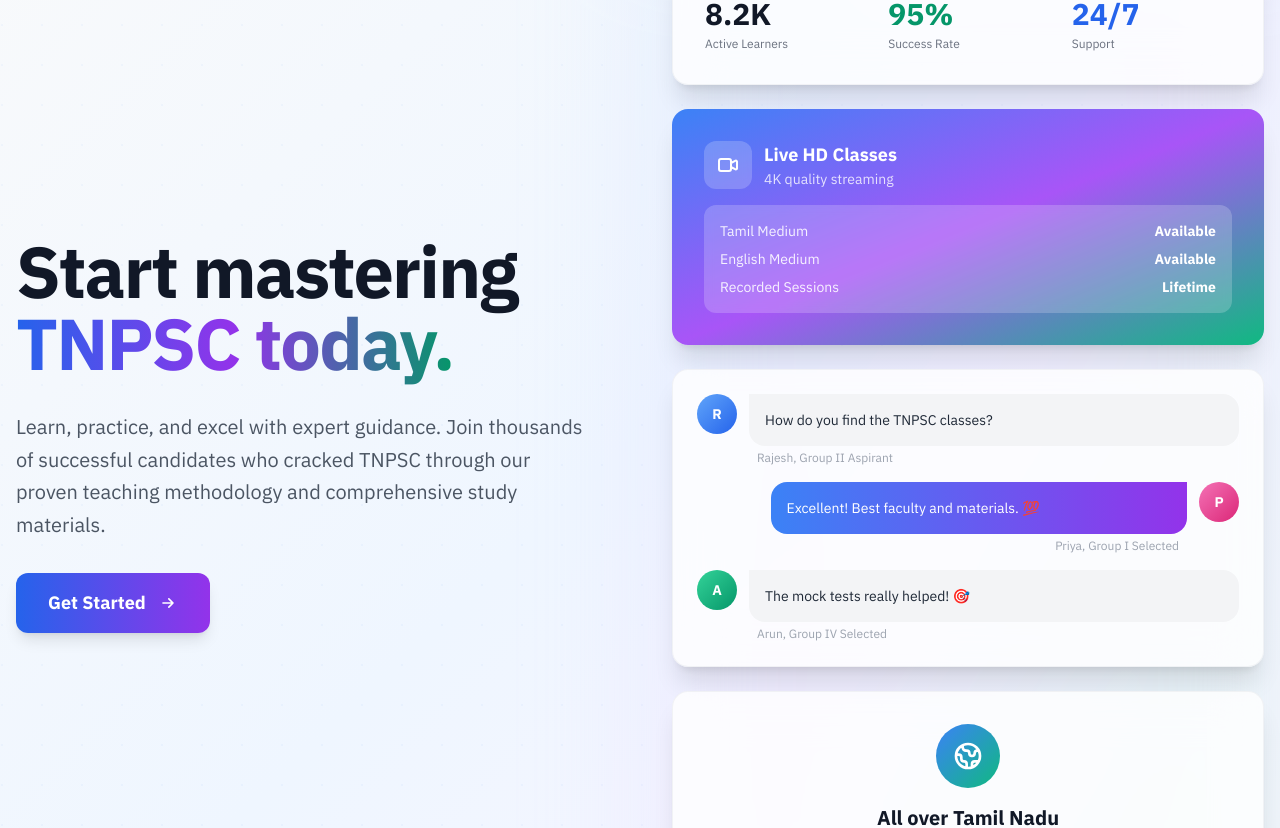
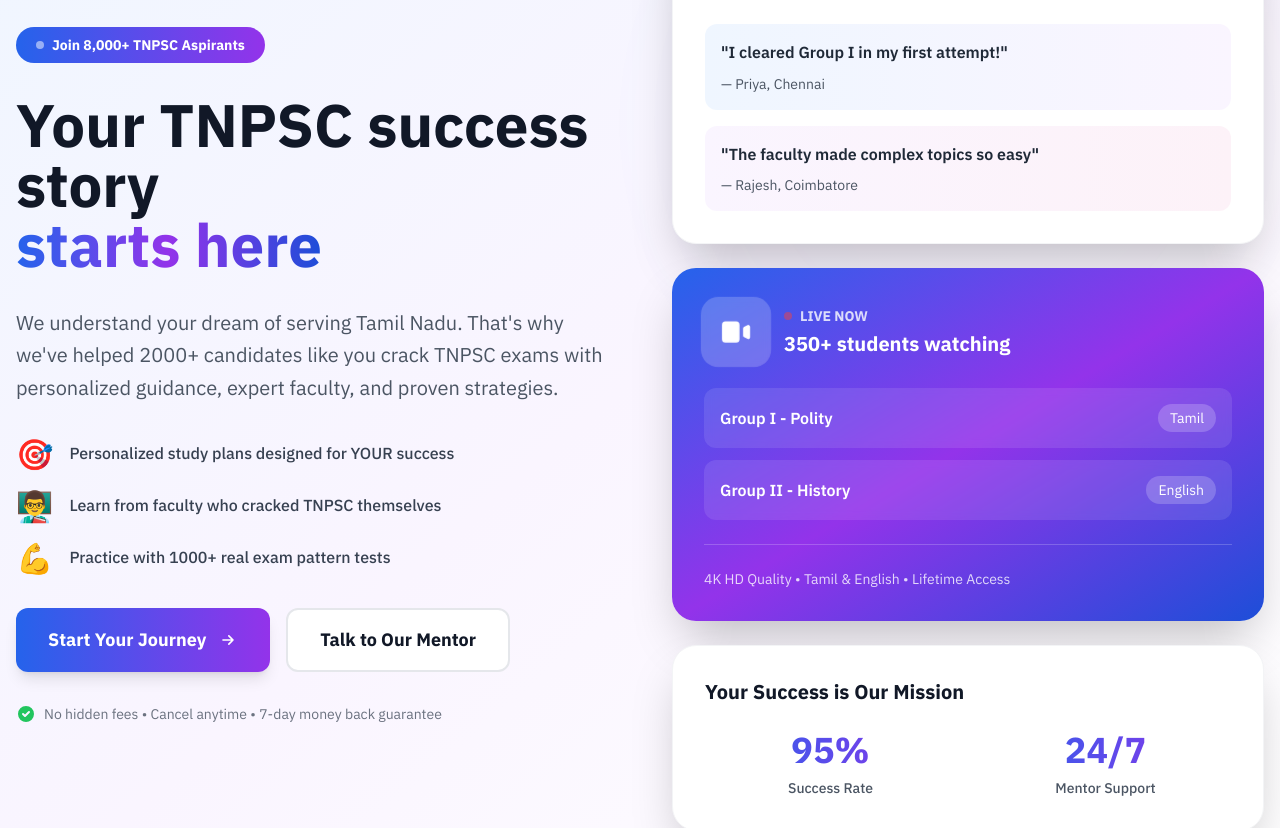
Before and after one commit to Dharshaneshwaran/Bloomes-IAS-Academy, a Next.js app: page / in a window 1280 px wide. Shown: the part 7916-8744 px from the top of the page. Built offline with nearby package versions, Linux system fonts and the light colour scheme; a web font is replaced by a local one.

Commit message:
Redesign OnlineClasses with personal touch: Your TNPSC success story starts here with benefits, real stories, live classes, and dual CTAs

```diff
--- a/src/components/modules/OnlineClasses.tsx
+++ b/src/components/modules/OnlineClasses.tsx
@@ -1,187 +1,260 @@
 'use client';
 
 import React from 'react';
+import { motion } from 'framer-motion';
 
 export default function OnlineClasses() {
   return (
-    <section className="py-24 bg-gradient-to-br from-gray-50 via-blue-50 to-purple-50 relative overflow-hidden">
-      {/* Subtle background pattern */}
-      <div className="absolute inset-0 opacity-30">
-        <div className="absolute inset-0" style={{
-          backgroundImage: 'radial-gradient(circle at 2px 2px, rgba(59, 130, 246, 0.15) 1px, transparent 0)',
-          backgroundSize: '40px 40px'
-        }}></div>
-      </div>
+    <section className="py-24 bg-gradient-to-br from-blue-50 via-purple-50 to-white relative overflow-hidden">
+      {/* Animated Background */}
+      <motion.div
+        animate={{
+          scale: [1, 1.2, 1],
+          opacity: [0.1, 0.15, 0.1]
+        }}
+        transition={{
+          duration: 8,
+          repeat: Infinity,
+          ease: "easeInOut"
+        }}
+        className="absolute top-0 right-0 w-[600px] h-[600px] bg-gradient-to-br from-blue-300/20 to-purple-300/20 rounded-full blur-3xl"
+      ></motion.div>
 
       <div className="container mx-auto px-4 relative z-10">
         <div className="max-w-7xl mx-auto">
           <div className="grid grid-cols-1 lg:grid-cols-2 gap-16 items-center">
 
-            {/* LEFT SECTION - Text & CTA */}
-            <div className="space-y-8">
-              {/* Main Heading */}
-              <h2 className="text-5xl md:text-6xl lg:text-7xl font-black text-gray-900 leading-tight tracking-tight">
-                Start mastering
+            {/* LEFT SECTION - Personal Message */}
+            <motion.div
+              initial={{ opacity: 0, x: -50 }}
+              whileInView={{ opacity: 1, x: 0 }}
+              viewport={{ once: true }}
+              transition={{ duration: 0.8 }}
+              className="space-y-8"
+            >
+              {/* Personal Badge */}
+              <motion.div
+                initial={{ opacity: 0, scale: 0.8 }}
+                whileInView={{ opacity: 1, scale: 1 }}
+                viewport={{ once: true }}
+                transition={{ duration: 0.6 }}
+                className="inline-flex items-center gap-2 bg-gradient-to-r from-blue-600 to-purple-600 text-white px-5 py-2 rounded-full text-sm font-bold"
+              >
+                <span className="w-2 h-2 bg-white rounded-full animate-pulse"></span>
+                Join 8,000+ TNPSC Aspirants
+              </motion.div>
+
+              {/* Main Heading - More Personal */}
+              <motion.h2
+                initial={{ opacity: 0, y: 20 }}
+                whileInView={{ opacity: 1, y: 0 }}
+                viewport={{ once: true }}
+                transition={{ duration: 0.6, delay: 0.2 }}
+                className="text-5xl md:text-6xl font-black text-gray-900 leading-tight"
+              >
+                Your TNPSC success story
                 <br />
-                <span className="bg-gradient-to-r from-blue-600 via-purple-600 to-emerald-600 bg-clip-text text-transparent">
-                  TNPSC today.
+                <span className="bg-gradient-to-r from-blue-600 via-purple-600 to-blue-700 bg-clip-text text-transparent">
+                  starts here
                 </span>
-              </h2>
+              </motion.h2>
 
-              {/* Description */}
-              <p className="text-xl text-gray-600 leading-relaxed max-w-xl">
-                Learn, practice, and excel with expert guidance. Join thousands of successful candidates who cracked TNPSC through our proven teaching methodology and comprehensive study materials.
-              </p>
+              {/* Personal Description */}
+              <motion.p
+                initial={{ opacity: 0, y: 20 }}
+                whileInView={{ opacity: 1, y: 0 }}
+                viewport={{ once: true }}
+                transition={{ duration: 0.6, delay: 0.3 }}
+                className="text-xl text-gray-600 leading-relaxed"
+              >
+                We understand your dream of serving Tamil Nadu. That's why we've helped 2000+ candidates like you crack TNPSC exams with personalized guidance, expert faculty, and proven strategies.
+              </motion.p>
 
-              {/* CTA Button */}
-              <div>
-                <button className="group bg-gradient-to-r from-blue-600 to-purple-600 hover:from-blue-700 hover:to-purple-700 text-white font-bold px-8 py-4 rounded-xl text-lg flex items-center gap-3 transition-all duration-200 shadow-lg hover:shadow-xl hover:scale-105">
-                  <span>Get Started</span>
-                  <svg
-                    className="w-5 h-5 group-hover:translate-x-1 transition-transform"
-                    fill="none"
-                    viewBox="0 0 24 24"
-                    stroke="currentColor"
+              {/* Benefits List */}
+              <motion.div
+                initial={{ opacity: 0, y: 20 }}
+                whileInView={{ opacity: 1, y: 0 }}
+                viewport={{ once: true }}
+                transition={{ duration: 0.6, delay: 0.4 }}
+                className="space-y-4"
+              >
+                {[
+                  { icon: '🎯', text: 'Personalized study plans designed for YOUR success' },
+                  { icon: '👨‍🏫', text: 'Learn from faculty who cracked TNPSC themselves' },
+                  { icon: '💪', text: 'Practice with 1000+ real exam pattern tests' }
+                ].map((item, i) => (
+                  <motion.div
+                    key={i}
+                    initial={{ opacity: 0, x: -20 }}
+                    whileInView={{ opacity: 1, x: 0 }}
+                    viewport={{ once: true }}
+                    transition={{ duration: 0.5, delay: 0.5 + i * 0.1 }}
+                    className="flex items-center gap-4"
                   >
+                    <div className="text-3xl">{item.icon}</div>
+                    <p className="text-gray-700 font-medium">{item.text}</p>
+                  </motion.div>
+                ))}
+              </motion.div>
+
+              {/* CTA Buttons */}
+              <motion.div
+                initial={{ opacity: 0, y: 20 }}
+                whileInView={{ opacity: 1, y: 0 }}
+                viewport={{ once: true }}
+                transition={{ duration: 0.6, delay: 0.8 }}
+                className="flex flex-wrap gap-4"
+              >
+                <motion.button
+                  whileHover={{ scale: 1.05, boxShadow: "0 20px 40px rgba(59, 130, 246, 0.3)" }}
+                  whileTap={{ scale: 0.95 }}
+                  className="bg-gradient-to-r from-blue-600 to-purple-600 text-white font-bold px-8 py-4 rounded-xl text-lg flex items-center gap-3 shadow-lg"
+                >
+                  <span>Start Your Journey</span>
+                  <svg className="w-5 h-5" fill="none" viewBox="0 0 24 24" stroke="currentColor">
                     <path strokeLinecap="round" strokeLinejoin="round" strokeWidth={2} d="M13 7l5 5m0 0l-5 5m5-5H6" />
                   </svg>
-                </button>
-              </div>
-            </div>
+                </motion.button>
+
+                <motion.button
+                  whileHover={{ scale: 1.05 }}
+                  whileTap={{ scale: 0.95 }}
+                  className="bg-white text-gray-900 font-bold px-8 py-4 rounded-xl text-lg border-2 border-gray-200 hover:border-blue-600 transition-colors"
+                >
+                  Talk to Our Mentor
+                </motion.button>
+              </motion.div>
+
+              {/* Trust Badge */}
+              <motion.div
+                initial={{ opacity: 0 }}
+                whileInView={{ opacity: 1 }}
+                viewport={{ once: true }}
+                transition={{ duration: 0.6, delay: 1 }}
+                className="flex items-center gap-2 text-sm text-gray-500"
+              >
+                <svg className="w-5 h-5 text-green-500" fill="currentColor" viewBox="0 0 20 20">
+                  <path fillRule="evenodd" d="M10 18a8 8 0 100-16 8 8 0 000 16zm3.707-9.293a1 1 0 00-1.414-1.414L9 10.586 7.707 9.293a1 1 0 00-1.414 1.414l2 2a1 1 0 001.414 0l4-4z" clipRule="evenodd" />
+                </svg>
+                <span>No hidden fees • Cancel anytime • 7-day money back guarantee</span>
+              </motion.div>
+            </motion.div>
 
             {/* RIGHT SECTION - Visual Cards */}
-            <div className="relative">
-              {/* Background decorative gradient */}
-              <div className="absolute -inset-4 bg-gradient-to-br from-blue-200/30 via-purple-200/30 to-emerald-200/30 rounded-3xl blur-3xl"></div>
+            <motion.div
+              initial={{ opacity: 0, x: 50 }}
+              whileInView={{ opacity: 1, x: 0 }}
+              viewport={{ once: true }}
+              transition={{ duration: 0.8 }}
+              className="relative"
+            >
+              <div className="space-y-6">
 
-              {/* Main Card Stack */}
-              <div className="relative space-y-6">
-
-                {/* Card 1 - Stats Overview */}
-                <div className="bg-white/80 backdrop-blur-xl border border-gray-200/50 rounded-2xl p-8 transform hover:scale-105 transition-all duration-300 shadow-xl">
-                  <div className="flex items-center justify-between mb-6">
-                    <span className="text-blue-600 font-bold text-sm tracking-wider">LIVE STATISTICS</span>
-                    <div className="flex items-center gap-2">
-                      <div className="w-2 h-2 bg-emerald-500 rounded-full animate-pulse"></div>
-                      <span className="text-gray-500 text-xs">Updated Now</span>
+                {/* Success Stories Card */}
+                <motion.div
+                  initial={{ opacity: 0, y: 30 }}
+                  whileInView={{ opacity: 1, y: 0 }}
+                  viewport={{ once: true }}
+                  transition={{ duration: 0.6, delay: 0.2 }}
+                  whileHover={{ scale: 1.03, y: -5 }}
+                  className="bg-white rounded-3xl p-8 shadow-2xl border border-gray-100"
+                >
+                  <div className="flex items-center gap-4 mb-6">
+                    <div className="flex -space-x-3">
+                      <div className="w-12 h-12 bg-gradient-to-br from-blue-500 to-blue-600 rounded-full border-4 border-white flex items-center justify-center text-white font-bold">R</div>
+                      <div className="w-12 h-12 bg-gradient-to-br from-purple-500 to-purple-600 rounded-full border-4 border-white flex items-center justify-center text-white font-bold">P</div>
+                      <div className="w-12 h-12 bg-gradient-to-br from-pink-500 to-pink-600 rounded-full border-4 border-white flex items-center justify-center text-white font-bold">A</div>
+                    </div>
+                    <div>
+                      <h4 className="text-gray-900 font-black text-lg">Real Success Stories</h4>
+                      <p className="text-gray-500 text-sm">From students like you</p>
                     </div>
                   </div>
 
-                  <div className="grid grid-cols-3 gap-6">
-                    <div>
-                      <div className="text-3xl font-black text-gray-900 mb-1">8.2K</div>
-                      <div className="text-gray-500 text-xs">Active Learners</div>
+                  <div className="space-y-4">
+                    <div className="bg-gradient-to-r from-blue-50 to-purple-50 rounded-xl p-4">
+                      <p className="text-gray-800 font-semibold mb-2">"I cleared Group I in my first attempt!"</p>
+                      <p className="text-gray-600 text-sm">— Priya, Chennai</p>
                     </div>
-                    <div>
-                      <div className="text-3xl font-black text-emerald-600 mb-1">95%</div>
-                      <div className="text-gray-500 text-xs">Success Rate</div>
-                    </div>
-                    <div>
-                      <div className="text-3xl font-black text-blue-600 mb-1">24/7</div>
-                      <div className="text-gray-500 text-xs">Support</div>
+                    <div className="bg-gradient-to-r from-purple-50 to-pink-50 rounded-xl p-4">
+                      <p className="text-gray-800 font-semibold mb-2">"The faculty made complex topics so easy"</p>
+                      <p className="text-gray-600 text-sm">— Rajesh, Coimbatore</p>
                     </div>
                   </div>
-                </div>
+                </motion.div>
 
-                {/* Card 2 - Feature Card with Soft Gradient */}
-                <div className="bg-gradient-to-br from-blue-500 via-purple-500 to-emerald-500 rounded-2xl p-8 transform hover:scale-105 transition-all duration-300 shadow-xl">
-                  <div className="space-y-4">
-                    <div className="flex items-center gap-3">
-                      <div className="w-12 h-12 bg-white/20 backdrop-blur-sm rounded-xl flex items-center justify-center">
-                        <svg className="w-6 h-6 text-white" fill="none" viewBox="0 0 24 24" stroke="currentColor">
-                          <path strokeLinecap="round" strokeLinejoin="round" strokeWidth={2} d="M15 10l4.553-2.276A1 1 0 0121 8.618v6.764a1 1 0 01-1.447.894L15 14M5 18h8a2 2 0 002-2V8a2 2 0 00-2-2H5a2 2 0 00-2 2v8a2 2 0 002 2z" />
-                        </svg>
+                {/* Live Classes Card */}
+                <motion.div
+                  initial={{ opacity: 0, y: 30 }}
+                  whileInView={{ opacity: 1, y: 0 }}
+                  viewport={{ once: true }}
+                  transition={{ duration: 0.6, delay: 0.3 }}
+                  whileHover={{ scale: 1.03, y: -5 }}
+                  className="bg-gradient-to-br from-blue-600 via-purple-600 to-blue-700 rounded-3xl p-8 shadow-2xl text-white"
+                >
+                  <div className="flex items-center gap-4 mb-6">
+                    <motion.div
+                      animate={{ scale: [1, 1.1, 1] }}
+                      transition={{ duration: 2, repeat: Infinity }}
+                      className="w-16 h-16 bg-white/20 backdrop-blur-sm rounded-2xl flex items-center justify-center"
+                    >
+                      <svg className="w-8 h-8 text-white" fill="currentColor" viewBox="0 0 20 20">
+                        <path d="M2 6a2 2 0 012-2h6a2 2 0 012 2v8a2 2 0 01-2 2H4a2 2 0 01-2-2V6zM14.553 7.106A1 1 0 0014 8v4a1 1 0 00.553.894l2 1A1 1 0 0018 13V7a1 1 0 00-1.447-.894l-2 1z" />
+                      </svg>
+                    </motion.div>
+                    <div>
+                      <div className="flex items-center gap-2 mb-1">
+                        <div className="w-2 h-2 bg-red-500 rounded-full animate-pulse"></div>
+                        <span className="text-white/80 text-sm font-bold">LIVE NOW</span>
                       </div>
-                      <div>
-                        <h4 className="text-white font-black text-lg">Live HD Classes</h4>
-                        <p className="text-white/80 text-sm">4K quality streaming</p>
+                      <h4 className="text-white font-black text-xl">350+ students watching</h4>
+                    </div>
+                  </div>
+
+                  <div className="space-y-3">
+                    <div className="bg-white/10 backdrop-blur-sm rounded-xl p-4">
+                      <div className="flex items-center justify-between">
+                        <span className="font-semibold">Group I - Polity</span>
+                        <span className="text-sm bg-white/20 px-3 py-1 rounded-full">Tamil</span>
                       </div>
                     </div>
-
-                    <div className="bg-white/20 backdrop-blur-sm rounded-xl p-4 space-y-2">
-                      <div className="flex items-center justify-between text-sm">
-                        <span className="text-white/90">Tamil Medium</span>
-                        <span className="text-white font-bold">Available</span>
-                      </div>
-                      <div className="flex items-center justify-between text-sm">
-                        <span className="text-white/90">English Medium</span>
-                        <span className="text-white font-bold">Available</span>
-                      </div>
-                      <div className="flex items-center justify-between text-sm">
-                        <span className="text-white/90">Recorded Sessions</span>
-                        <span className="text-white font-bold">Lifetime</span>
+                    <div className="bg-white/10 backdrop-blur-sm rounded-xl p-4">
+                      <div className="flex items-center justify-between">
+                        <span className="font-semibold">Group II - History</span>
+                        <span className="text-sm bg-white/20 px-3 py-1 rounded-full">English</span>
                       </div>
                     </div>
                   </div>
-                </div>
 
-                {/* Card 3 - Chat/Testimonial Style */}
-                <div className="bg-white/80 backdrop-blur-xl border border-gray-200/50 rounded-2xl p-6 transform hover:scale-105 transition-all duration-300 shadow-xl">
-                  <div className="space-y-4">
-                    {/* Chat bubble 1 */}
-                    <div className="flex items-start gap-3">
-                      <div className="w-10 h-10 bg-gradient-to-br from-blue-400 to-blue-600 rounded-full flex items-center justify-center flex-shrink-0">
-                        <span className="text-white font-bold text-sm">R</span>
-                      </div>
-                      <div className="flex-1">
-                        <div className="bg-gray-100 rounded-2xl rounded-tl-none p-4">
-                          <p className="text-gray-800 text-sm">How do you find the TNPSC classes?</p>
-                        </div>
-                        <p className="text-gray-400 text-xs mt-1 ml-2">Rajesh, Group II Aspirant</p>
-                      </div>
+                  <div className="mt-6 pt-6 border-t border-white/20">
+                    <p className="text-white/80 text-sm">4K HD Quality • Tamil & English • Lifetime Access</p>
+                  </div>
+                </motion.div>
+
+                {/* Stats Card */}
+                <motion.div
+                  initial={{ opacity: 0, y: 30 }}
+                  whileInView={{ opacity: 1, y: 0 }}
+                  viewport={{ once: true }}
+                  transition={{ duration: 0.6, delay: 0.4 }}
+                  whileHover={{ scale: 1.03, y: -5 }}
+                  className="bg-white rounded-3xl p-8 shadow-2xl border border-gray-100"
+                >
+                  <h4 className="text-gray-900 font-black text-xl mb-6">Your Success is Our Mission</h4>
+                  <div className="grid grid-cols-2 gap-6">
+                    <div className="text-center">
+                      <div className="text-4xl font-black bg-gradient-to-r from-blue-600 to-purple-600 bg-clip-text text-transparent mb-2">95%</div>
+                      <div className="text-gray-600 text-sm font-medium">Success Rate</div>
                     </div>
-
-                    {/* Chat bubble 2 */}
-                    <div className="flex items-start gap-3 justify-end">
-                      <div className="flex-1">
-                        <div className="bg-gradient-to-r from-blue-500 to-purple-600 rounded-2xl rounded-tr-none p-4 ml-auto max-w-[85%]">
-                          <p className="text-white text-sm">Excellent! Best faculty and materials. 💯</p>
-                        </div>
-                        <p className="text-gray-400 text-xs mt-1 mr-2 text-right">Priya, Group I Selected</p>
-                      </div>
-                      <div className="w-10 h-10 bg-gradient-to-br from-pink-400 to-pink-600 rounded-full flex items-center justify-center flex-shrink-0">
-                        <span className="text-white font-bold text-sm">P</span>
-                      </div>
-                    </div>
-
-                    {/* Chat bubble 3 */}
-                    <div className="flex items-start gap-3">
-                      <div className="w-10 h-10 bg-gradient-to-br from-emerald-400 to-emerald-600 rounded-full flex items-center justify-center flex-shrink-0">
-                        <span className="text-white font-bold text-sm">A</span>
-                      </div>
-                      <div className="flex-1">
-                        <div className="bg-gray-100 rounded-2xl rounded-tl-none p-4">
-                          <p className="text-gray-800 text-sm">The mock tests really helped! 🎯</p>
-                        </div>
-                        <p className="text-gray-400 text-xs mt-1 ml-2">Arun, Group IV Selected</p>
-                      </div>
+                    <div className="text-center">
+                      <div className="text-4xl font-black bg-gradient-to-r from-blue-600 to-purple-600 bg-clip-text text-transparent mb-2">24/7</div>
+                      <div className="text-gray-600 text-sm font-medium">Mentor Support</div>
                     </div>
                   </div>
-                </div>
-
-                {/* Card 4 - Globe/Reach Card */}
-                <div className="bg-white/80 backdrop-blur-xl border border-gray-200/50 rounded-2xl p-8 text-center transform hover:scale-105 transition-all duration-300 shadow-xl">
-                  <div className="mb-4">
-                    <div className="w-16 h-16 bg-gradient-to-br from-blue-500 to-emerald-500 rounded-full mx-auto flex items-center justify-center mb-4">
-                      <svg className="w-8 h-8 text-white" fill="none" viewBox="0 0 24 24" stroke="currentColor">
-                        <path strokeLinecap="round" strokeLinejoin="round" strokeWidth={2} d="M3.055 11H5a2 2 0 012 2v1a2 2 0 002 2 2 2 0 012 2v2.945M8 3.935V5.5A2.5 2.5 0 0010.5 8h.5a2 2 0 012 2 2 2 0 104 0 2 2 0 012-2h1.064M15 20.488V18a2 2 0 012-2h3.064M21 12a9 9 0 11-18 0 9 9 0 0118 0z" />
-                      </svg>
-                    </div>
-                    <h4 className="text-gray-900 font-black text-xl mb-2">All over Tamil Nadu</h4>
-                    <p className="text-gray-600 text-sm">
-                      Join 8,000+ students learning across
-                      <br />
-                      all districts of Tamil Nadu
-                    </p>
-                  </div>
-                  <div className="flex items-center justify-center gap-2 text-emerald-600 text-sm font-bold">
-                    <div className="w-2 h-2 bg-emerald-500 rounded-full animate-pulse"></div>
-                    <span>Live classes happening now</span>
-                  </div>
-                </div>
+                </motion.div>
 
               </div>
-            </div>
+            </motion.div>
 
           </div>
         </div>
```
